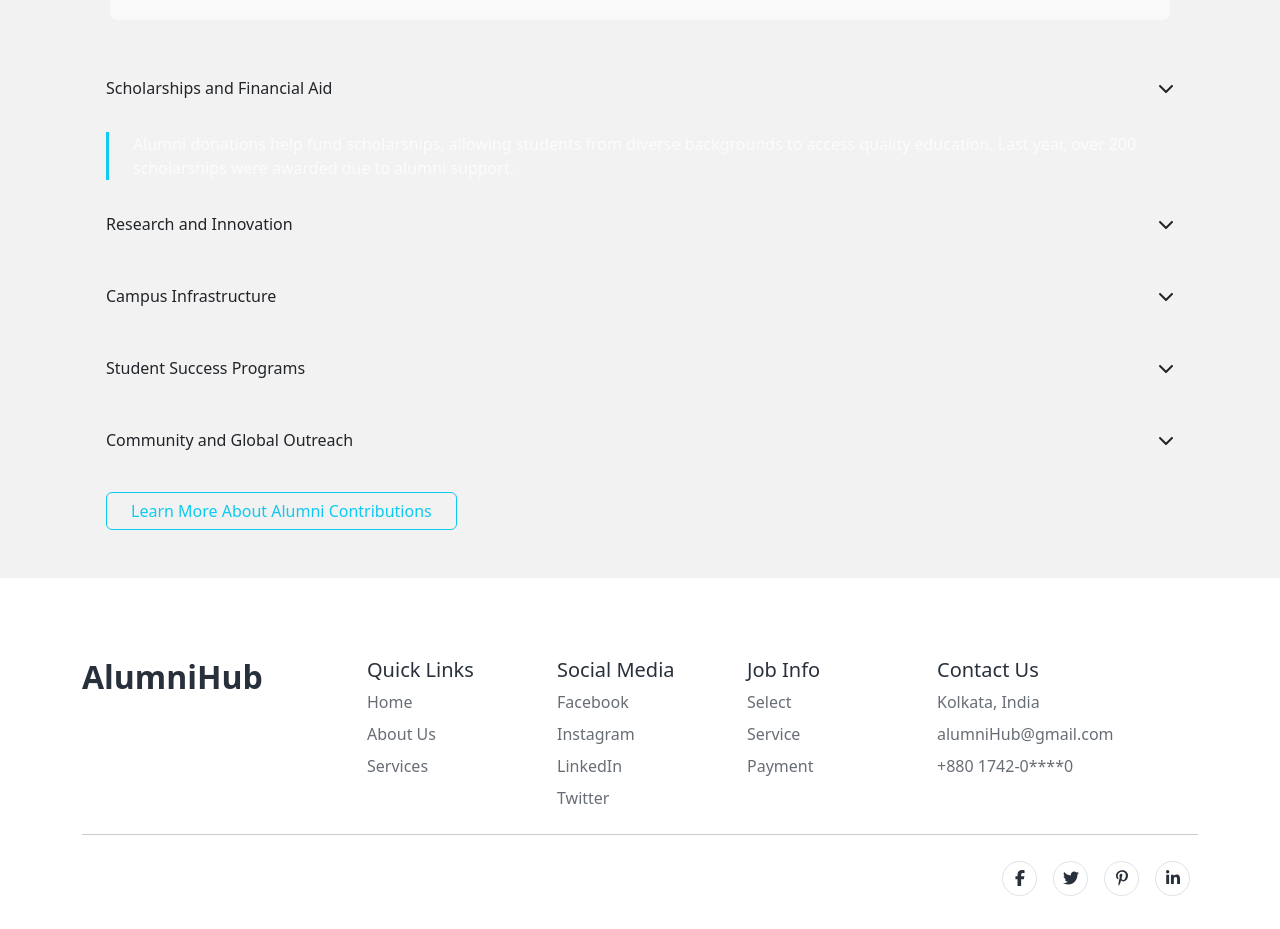
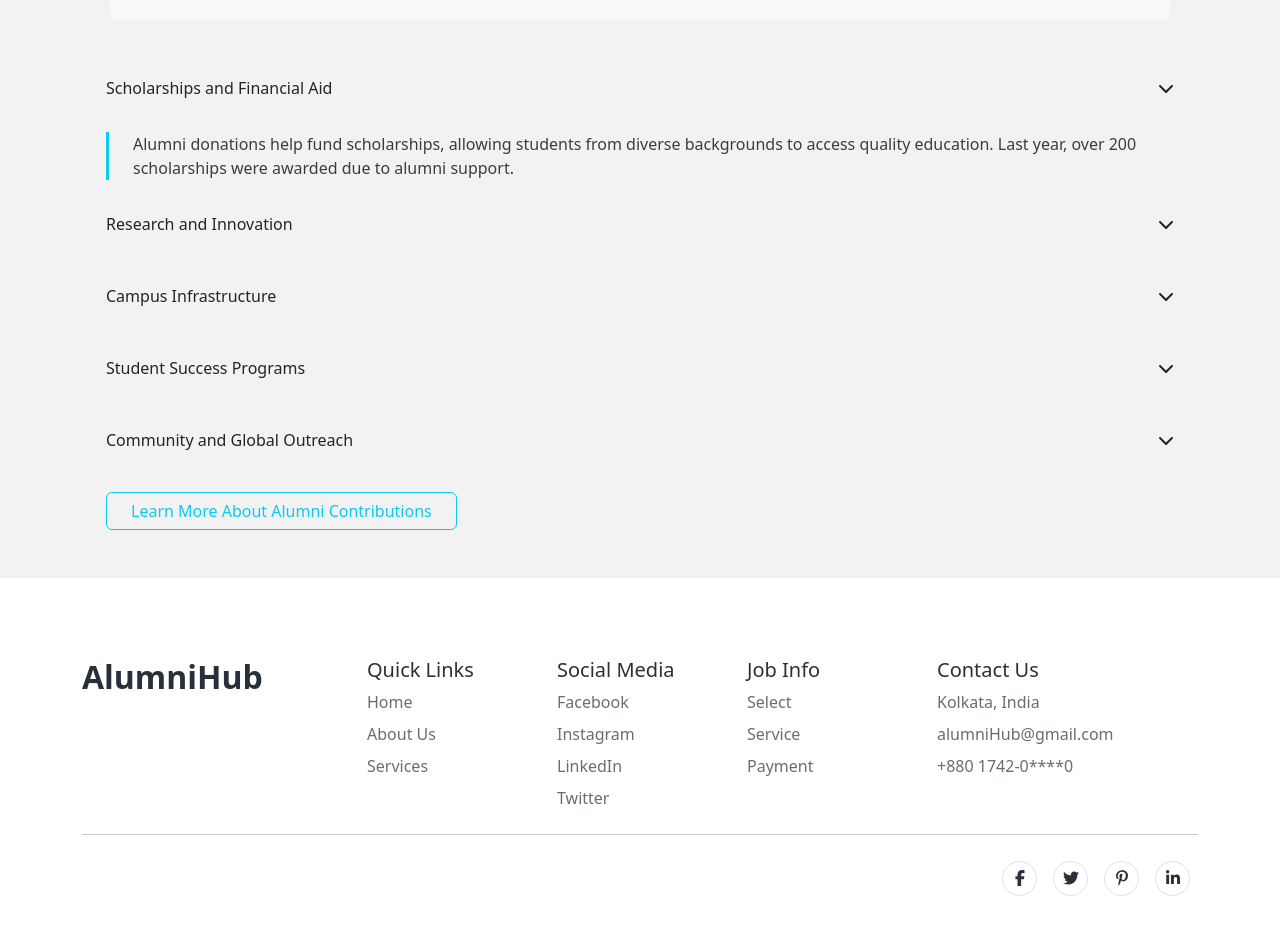
Before and after one commit to SubhadeepMondal2023/AlumniHub, a React (Vite) app in the folder client/: page /donation in a window 1280 px wide. Shown: the part 2220-3149 px from the top of the page. Built offline with nearby package versions, Linux system fonts and the light colour scheme.

Commit message:
color change to black

```diff
--- a/client/src/components/Donation/DonationImpactSection.jsx
+++ b/client/src/components/Donation/DonationImpactSection.jsx
@@ -62,7 +62,7 @@ const ImpactItem = ({ impact }) => {
 			<Collapse in={isOpen}>
 				<div className="border-start border-3 border-info mb-3">
 					<div className="donation-impact-content px-4">
-						<p className="opacity-75 mb-0">{impact.description}</p>
+						<p className="opacity-75 mb-0 text-black">{impact.description}</p>
 					</div>
 				</div>
 			</Collapse>
```
